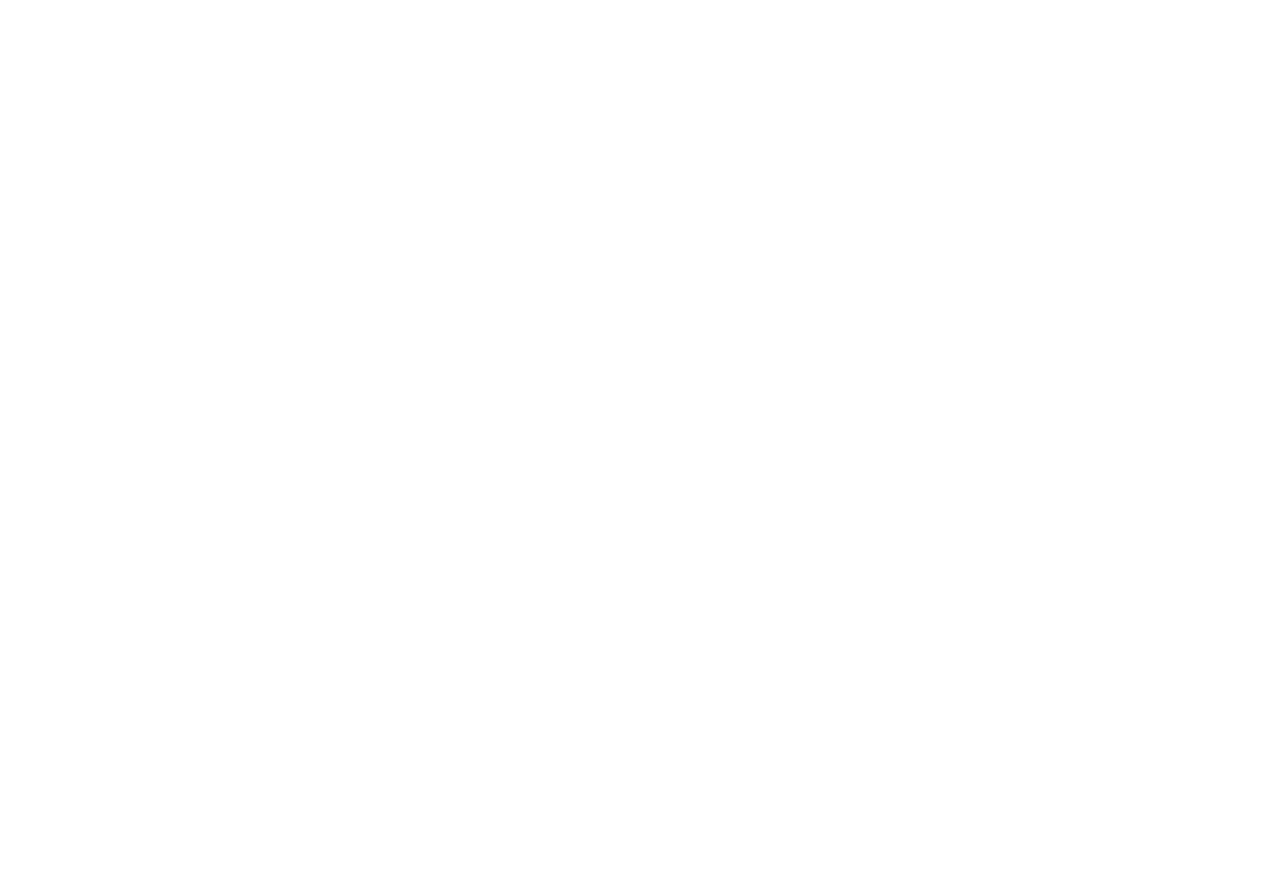
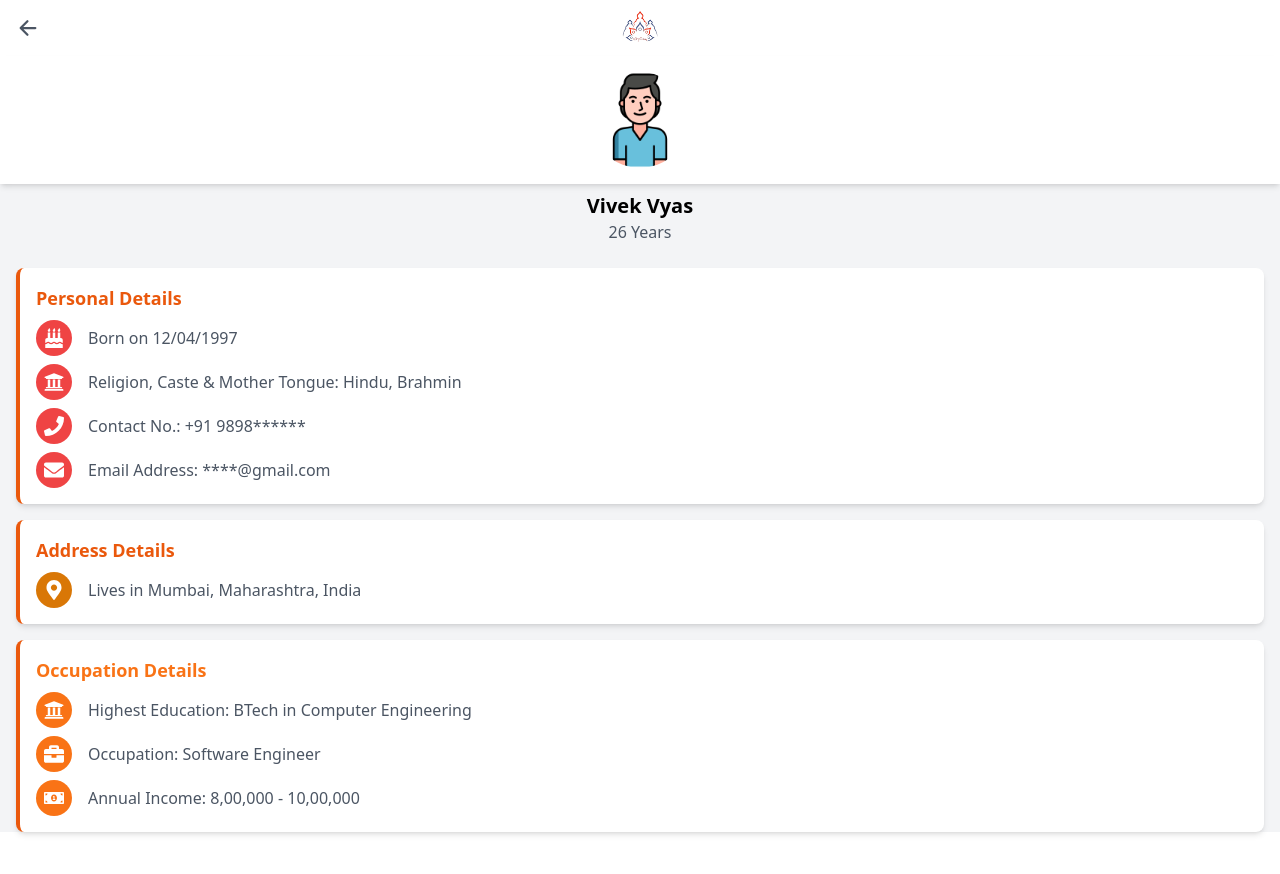
Before and after one commit to Mehulkarotra098/Portfolio-app, a React (Vite) app: page /profile/1 in a window 1280 px wide. Before the commit this address had no page. Shown: the top 874 px of the page. Before the commit the page ends 800 px from the top, so only its background shows below. Built offline with nearby package versions, Linux system fonts and the light colour scheme.

Commit message:
Implemented Menubar and toggle fixes

```diff
--- a/package.json
+++ b/package.json
@@ -13,7 +13,7 @@
     "react": "^18.3.1",
     "react-dom": "^18.3.1",
     "react-icons": "^5.3.0",
-    "react-router-dom": "^6.26.1"
+    "react-router-dom": "^6.26.2"
   },
   "devDependencies": {
     "@eslint/js": "^9.9.0",
--- a/src/App.jsx
+++ b/src/App.jsx
@@ -3,22 +3,24 @@ import { BrowserRouter as Router, Route, Routes, Navigate } from 'react-router-d
 import Signup from './Auth/Signup.jsx';
 import Login from './Auth/Login-1.jsx';
 import ForgotPassword from './Auth/Forgotpassword.jsx';
-import Homepage from './components/HomePage1.jsx'
-import Request from './components/Request.jsx'
-import ProfilePage from './components/ProfilePage.jsx'
-
+import Homepage from './components/HomePage1.jsx';
+import Request from './components/Request.jsx';
+import ProfilePage from './components/ProfilePage.jsx';
 
 function App() {
   return (
     <Router>
       <Routes>
+        {/* Uncomment this line if you want to navigate to signup by default */}
         {/* <Route path="/" element={<Navigate to="/signup" />} /> */}
+
         <Route path="/signup" element={<Signup />} />
         <Route path="/login" element={<Login />} />
         <Route path="/ForgotPassword" element={<ForgotPassword />} />
         <Route path="/homepage" element={<Homepage />} />
         <Route path="/Request" element={<Request />} />
-        <Route path="/profilePage" component={<ProfilePage />} /> {/* Route for profile */}
+        {/* Updated the ProfilePage route to use 'element' instead of 'component' */}
+        <Route path="/profile/:id" element={<ProfilePage />} />
       </Routes>
     </Router>
   );
--- a/src/components/ProfilePage.jsx
+++ b/src/components/ProfilePage.jsx
@@ -1,117 +1,210 @@
 import React from 'react';
-import { Link, useParams } from 'react-router-dom';
-import User from '../assets/user.png'; // Default image for male
-import FemaleUser from '../assets/woman.png'; // Default image for female
-import Hariprabodham from '../assets/Hariprabodhamlogo.png';
-import Menu from '../assets/menu.png';
-import Bell from '../assets/bell.png';
+import { useParams, Link } from 'react-router-dom';
+import { FaBirthdayCake, FaPhone, FaEnvelope, FaMapMarkerAlt, FaUniversity, FaBriefcase, FaMoneyBillAlt } from 'react-icons/fa';
+import { IoArrowBackOutline } from 'react-icons/io5';
+import HariprabodhamLogo from '../assets/Hariprabodhamlogo.png'; // Assuming logo import
+import User from '../assets/user.png'; // Placeholder image
+import FemaleUser from '../assets/woman.png'; // Placeholder image
 
-const AdminUserProfile = () => {
-  const { id } = useParams(); // Fetching user ID from the URL params
-
-  // Simulating profile data - this can be fetched from a backend API
+// Dummy Data
 const profiles = [
   {
     id: 1,
-      name: "Vivek Vyas",
-      age: "26 Years",
-      location: "Mumbai",
-      caste: "Brahmin",
-      gender: "male",
+    name: 'Vivek Vyas',
+    age: '26 Years',
+    birthDate: '12/04/1997',
+    religion: 'Hindu, Brahmin',
+    contact: '+91 9898******',
+    email: '****@gmail.com',
+    address: 'Mumbai, Maharashtra, India',
+    education: 'BTech in Computer Engineering',
+    occupation: 'Software Engineer',
+    income: '8,00,000 - 10,00,000',
     image: User,
-      address: "123, Lokhandwala, Andheri West, Mumbai",
-      occupation: "Software Engineer",
-      company: "ABC Pvt Ltd",
-      salary: "₹ 12 LPA",
   },
   {
     id: 2,
-      name: "Priya Sharma",
-      age: "24 Years",
-      location: "Delhi",
-      caste: "Brahmin",
-      gender: "female",
+    name: 'Arjun Patel',
+    age: '27 Years',
+    birthDate: '12/02/1996',
+    religion: 'Hindu, Patel',
+    contact: '+91 9878******',
+    email: '****@gmail.com',
+    address: 'Gujarat, India',
+    education: 'MBA in Finance',
+    occupation: 'Financial Analyst',
+    income: '10,00,000 - 12,00,000',
+    image: User,
+  },
+  {
+    id: 3,
+    name: 'Mehul Patel',
+    age: '22 Years',
+    birthDate: '11/06/2001',
+    religion: 'Hindu, Patel',
+    contact: '+91 8787******',
+    email: '****@gmail.com',
+    address: 'Mumbai, Maharashtra, India',
+    education: 'BCom',
+    occupation: 'Accountant',
+    income: '6,00,000 - 8,00,000',
+    image: User,
+  },
+  {
+    id: 4,
+    name: 'Nishant Jadeja',
+    age: '25 Years',
+    birthDate: '12/04/1999',
+    religion: 'Hindu, Kshatriya',
+    contact: '+91 9797******',
+    email: '****@gmail.com',
+    address: 'Mumbai, Maharashtra, India',
+    education: 'MBA - Master of Business Administration',
+    occupation: 'Consultant / Supervisor / Team Lead with a Private Company',
+    income: '00000000 - 00000000',
+    image: User,
+  },
+  {
+    id: 5,
+    name: 'Priya Sharma',
+    age: '24 Years',
+    birthDate: '10/09/2000',
+    religion: 'Hindu, Brahmin',
+    contact: '+91 9999******',
+    email: '****@gmail.com',
+    address: 'Delhi, India',
+    education: 'MSc in Psychology',
+    occupation: 'Counselor',
+    income: '7,00,000 - 9,00,000',
     image: FemaleUser,
-      address: "456, Saket, South Delhi, Delhi",
-      occupation: "Data Analyst",
-      company: "XYZ Pvt Ltd",
-      salary: "₹ 10 LPA",
   },
-    // More profiles...
+  {
+    id: 6,
+    name: 'Anjali Verma',
+    age: '23 Years',
+    birthDate: '20/03/2001',
+    religion: 'Hindu, Kshatriya',
+    contact: '+91 9696******',
+    email: '****@gmail.com',
+    address: 'Pune, Maharashtra, India',
+    education: 'BSc in Computer Science',
+    occupation: 'Software Developer',
+    income: '8,00,000 - 10,00,000',
+    image: FemaleUser,
+  },
 ];
 
-  // Fetch the current profile using the ID
-  const profile = profiles.find(p => p.id === parseInt(id));
+const UserProfile = () => {
+  const { id } = useParams(); // Get user ID from URL
+  const user = profiles.find((profile) => profile.id === parseInt(id));
 
-  if (!profile) {
-    return <p>User not found</p>;
+  if (!user) {
+    return <p>User not found!</p>;
   }
 
   return (
     <div className="min-h-screen bg-gray-100">
     {/* Top Bar */}
     <div className="flex items-center justify-between px-4 py-2 bg-white shadow-sm">
-        <button>
-          <img src={Menu} alt="Menu" className="h-6" />
-        </button>
-        <img src={Hariprabodham} alt="Logo" className="h-10" />
-        <button>
-          <img src={Bell} alt="Notifications" className="h-6" />
-        </button>
+      {/* Left side (Back button) */}
+      <Link to="/homepage" className="flex-1">
+        <IoArrowBackOutline className="text-gray-600 text-2xl" />
+      </Link>
+
+      {/* Center (Logo) */}
+      <div className="flex-1 text-center">
+        <img src={HariprabodhamLogo} alt="Logo" className="h-10 inline-block"/>
       </div>
 
-      {/* User Profile Section */}
-      <div className="px-4 mt-6">
-        <div className="bg-white p-6 rounded-lg shadow-md">
-          <div className="flex items-center">
-            <img src={profile.image} alt={profile.name} className="w-24 h-24 rounded-full" />
-            <div className="ml-6">
-              <h1 className="text-2xl font-bold">{profile.name}</h1>
-              <p className="text-gray-600">{profile.age} | {profile.location} | {profile.caste}</p>
-            </div>
+      {/* Right side - Placeholder to maintain space for centering */}
+      <div className="flex-1"></div>
     </div>
 
-          {/* Personal Details Section */}
-          <div className="mt-6">
-            <h2 className="text-lg font-semibold text-[#394D7F]">Personal Details</h2>
-            <div className="mt-3">
-              <p><span className="font-semibold">Full Name:</span> {profile.name}</p>
-              <p><span className="font-semibold">Age:</span> {profile.age}</p>
-              <p><span className="font-semibold">Caste:</span> {profile.caste}</p>
-              <p><span className="font-semibold">Gender:</span> {profile.gender}</p>
-            </div>
+      {/* User Profile Picture */}
+      <div className="flex justify-center py-4 bg-white shadow-md">
+        <img
+          src={user.image}
+          alt={user.name}
+          className="w-24 h-24 rounded-full"
+        />
       </div>
 
-          {/* Address Details Section */}
-          <div className="mt-6">
-            <h2 className="text-lg font-semibold text-[#394D7F]">Address Details</h2>
-            <div className="mt-3">
-              <p><span className="font-semibold">Address:</span> {profile.address}</p>
-            </div>
+      {/* User Name & Age */}
+      <div className="text-center mt-2">
+        <h2 className="text-xl font-bold">{user.name}</h2>
+        <p className="text-gray-600">{user.age}</p>
       </div>
 
-          {/* Occupation Details Section */}
-          <div className="mt-6">
-            <h2 className="text-lg font-semibold text-[#394D7F]">Occupation Details</h2>
-            <div className="mt-3">
-              <p><span className="font-semibold">Occupation:</span> {profile.occupation}</p>
-              <p><span className="font-semibold">Company:</span> {profile.company}</p>
-              <p><span className="font-semibold">Salary:</span> {profile.salary}</p>
+      {/* Personal Details */}
+      <div className="mt-6 px-4">
+        <div className="bg-white p-4 rounded-lg shadow-md border-l-4 border-orange-600">
+          <h3 className="text-orange-600 font-bold text-lg mb-2">Personal Details</h3>
+          <div className="flex items-center text-gray-600 mb-2">
+            <div className="rounded-full p-2 bg-red-500	 text-white">
+              <FaBirthdayCake className="text-xl" />
+            </div>
+            <span className="ml-4">Born on {user.birthDate}</span>
+          </div>
+          <div className="flex items-center text-gray-600 mb-2">
+            <div className="rounded-full p-2 bg-red-500	 text-white">
+              <FaUniversity className="text-xl" />
+            </div>
+            <span className="ml-4">Religion, Caste & Mother Tongue: {user.religion}</span>
+          </div>
+          <div className="flex items-center text-gray-600 mb-2">
+            <div className="rounded-full p-2 bg-red-500	 text-white">
+              <FaPhone className="text-xl" />
+            </div>
+            <span className="ml-4">Contact No.: {user.contact}</span>
+          </div>
+          <div className="flex items-center text-gray-600">
+            <div className="rounded-full p-2 bg-red-500	 text-white">
+              <FaEnvelope className="text-xl" />
+            </div>
+            <span className="ml-4">Email Address: {user.email}</span>
           </div>
         </div>
       </div>
 
-        {/* Back to Admin Dashboard Button */}
-        <div className="mt-8">
-          <Link to="/admin-dashboard">
-            <button className="px-4 py-2 bg-[#394D7F] text-white rounded-full hover:bg-[#2b3b65]">
-              Back to Dashboard
-            </button>
-          </Link>
+      {/* Address Details */}
+      <div className="mt-4 px-4">
+        <div className="bg-white p-4 rounded-lg shadow-md border-l-4 border-orange-600">
+          <h3 className="text-orange-600 font-bold text-lg mb-2">Address Details</h3>
+          <div className="flex items-center text-gray-600">
+            <div className="rounded-full p-2 bg-amber-600	 text-white">
+              <FaMapMarkerAlt className="text-xl" />
+            </div>
+            <span className="ml-4">Lives in {user.address}</span>
+          </div>
+        </div>
+      </div>
+
+      {/* Occupation Details */}
+      <div className="mt-4 px-4 mb-16">
+        <div className="bg-white p-4 rounded-lg shadow-md border-l-4 border-orange-600">
+          <h3 className="text-orange-500 font-bold text-lg mb-2">Occupation Details</h3>
+          <div className="flex items-center text-gray-600 mb-2">
+            <div className="rounded-full p-2 bg-orange-500 text-white">
+              <FaUniversity className="text-xl" />
+            </div>
+            <span className="ml-4">Highest Education: {user.education}</span>
+          </div>
+          <div className="flex items-center text-gray-600 mb-2">
+            <div className="rounded-full p-2 bg-orange-500 text-white">
+              <FaBriefcase className="text-xl" />
+            </div>
+            <span className="ml-4">Occupation: {user.occupation}</span>
+          </div>
+          <div className="flex items-center text-gray-600">
+            <div className="rounded-full p-2 bg-orange-500 text-white">
+              <FaMoneyBillAlt className="text-xl" />
+            </div>
+            <span className="ml-4">Annual Income: {user.income}</span>
+          </div>
         </div>
       </div>
     </div>
   );
 };
 
-export default AdminUserProfile;
+export default UserProfile;
--- a/tailwind.config.js
+++ b/tailwind.config.js
@@ -9,3 +9,5 @@ module.exports = {
   },
   plugins: [],
 }
+colors: {
+Redishorange:'rgb(242,37,9)'}
```
Also changed, not shown: src/components/GenderToggle.jsx (+5 -5 lines), src/components/HomePage1.jsx (+16 -5 lines), src/components/MenuPage.jsx (added, +50 -0 lines), 1 other file (tests, documents, lock files or other folders). Lines whose indentation alone changed are shown as unchanged.
